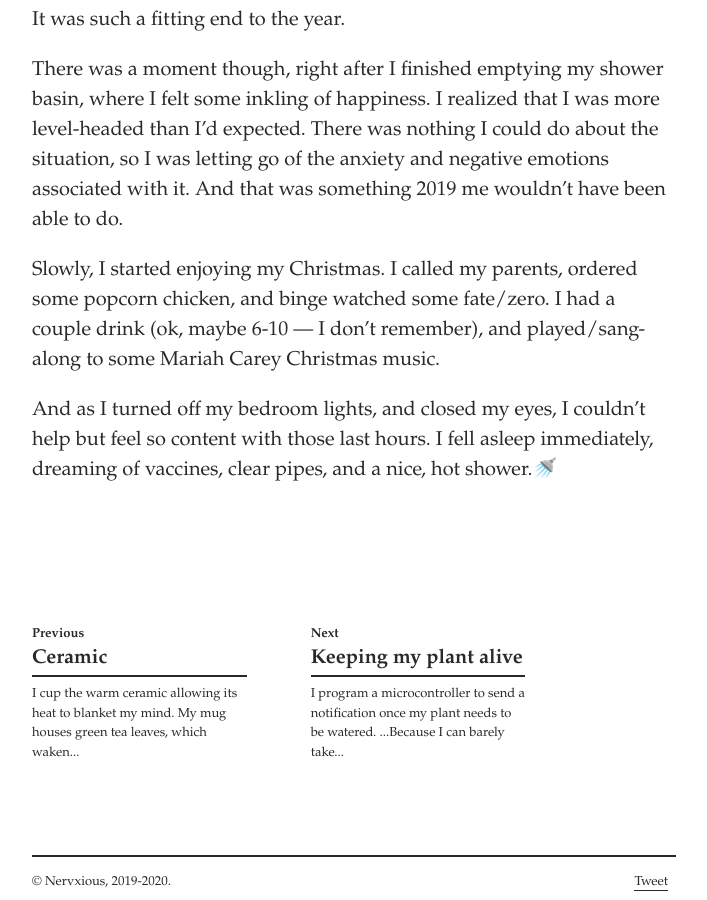
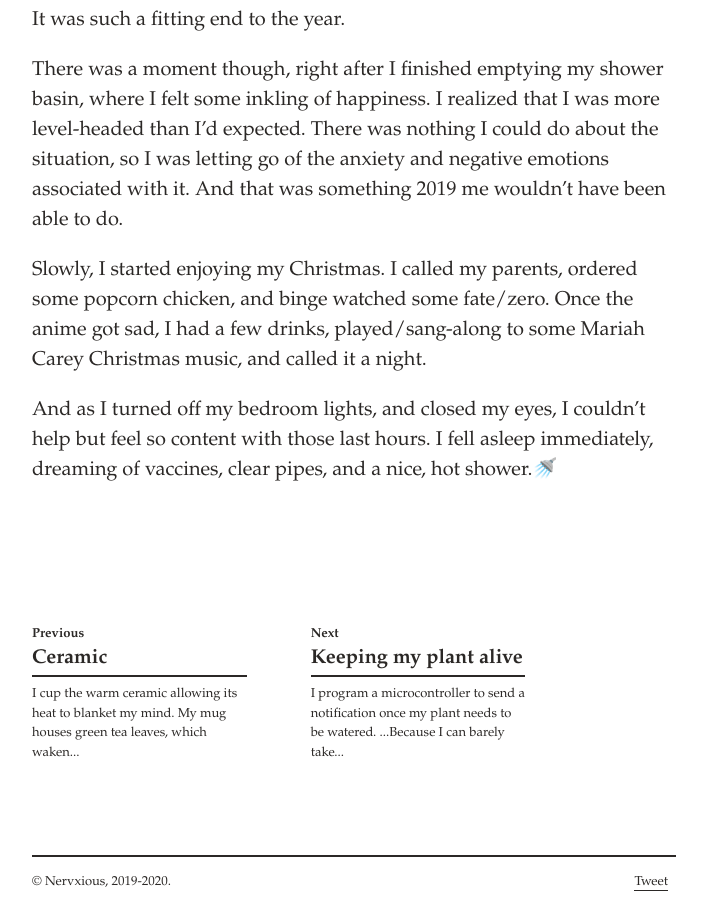
Before and after one commit to svvchen/nervxious, a Jekyll site: the page built from _posts/2020-12-31-christmas.markdown, in a window 1280 px wide and 900 px high, scrolled down 4867 px. Shown: the whole window, without its empty margins (286-993 px from the left). Built offline with Jekyll 4.4.1, drawn with Linux system fonts in a browser that asks for light colours; comment, search, counter and statistics services are not loaded.

Commit message:
Update 2020-12-31-christmas.markdown

```diff
--- a/_posts/2020-12-31-christmas.markdown
+++ b/_posts/2020-12-31-christmas.markdown
@@ -81,6 +81,6 @@ It was such a fitting end to the year.
 
 There was a moment though, right after I finished emptying my shower basin, where I felt some inkling of happiness. I realized that I was more level-headed than I'd expected. There was nothing I could do about the situation, so I was letting go of the anxiety and negative emotions associated with it. And that was something 2019 me wouldn't have been able to do.
 
-Slowly, I started enjoying my Christmas. I called my parents, ordered some popcorn chicken, and binge watched some fate/zero. I had a couple drink (ok, maybe 6-10 — I don't remember), and played/sang-along to some Mariah Carey Christmas music.
+Slowly, I started enjoying my Christmas. I called my parents, ordered some popcorn chicken, and binge watched some fate/zero. Once the anime got sad, I had a few drinks, played/sang-along to some Mariah Carey Christmas music, and called it a night.
 
 And as I turned off my bedroom lights, and closed my eyes, I couldn't help but feel so content with those last hours. I fell asleep immediately, dreaming of vaccines, clear pipes, and a nice, hot shower.🚿
```
